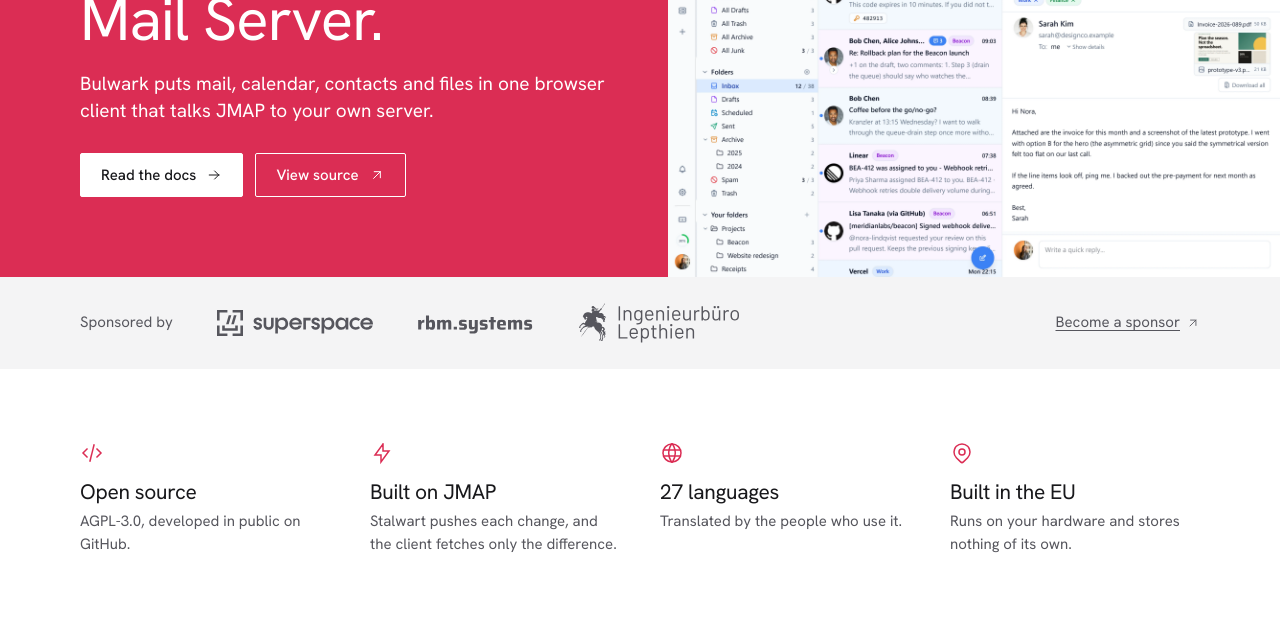
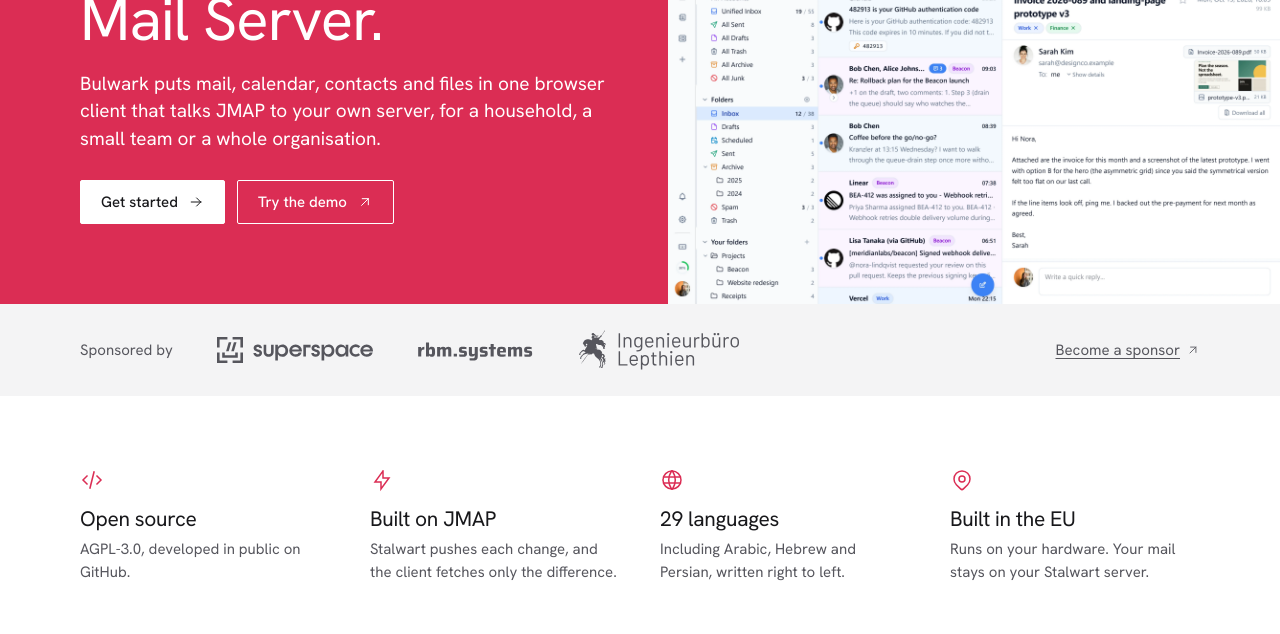
Before and after one commit to bulwarkmail/website, a Next.js app: page / in a window 1280 px wide. Shown: the part 315-949 px from the top of the page. Built offline with nearby package versions, Linux system fonts and the light colour scheme; no server answers.

Commit message:
feat: open the homepage hero to every kind of reader and fix the fact row

```diff
--- a/src/app/page.tsx
+++ b/src/app/page.tsx
@@ -25,21 +25,24 @@ const GITHUB_API = "https://api.github.com/repos/bulwarkmail/webmail";
 
 // Fallbacks for when the live lookups below fail. Refresh them with each
 // release: `ls locales | wc -l` in the webmail checkout.
-const FALLBACK = { instances: 5587, langs: 27 };
+const FALLBACK = { instances: 6457, langs: 29, version: "1.19.1" };
 
+// The latest published release, not main's VERSION file, so the JSON-LD
+// never names a version that hasn't shipped.
 async function fetchLatestVersion(): Promise<string> {
   try {
-    const res = await fetch(
-      "https://raw.githubusercontent.com/bulwarkmail/webmail/refs/heads/main/VERSION",
-      { next: { revalidate: 3600 } }
-    );
+    const res = await fetch(`${GITHUB_API}/releases/latest`, {
+      headers: { Accept: "application/vnd.github+json" },
+      next: { revalidate: 3600 },
+    });
     if (res.ok) {
-      return (await res.text()).trim();
+      const data = (await res.json()) as { tag_name?: string };
+      if (typeof data.tag_name === "string") return data.tag_name.replace(/^v/, "");
     }
   } catch {
     // fall through
   }
-  return "1.10.0";
+  return FALLBACK.version;
 }
 
 // Counts entries under /locales on the default branch. Each entry represents
@@ -96,20 +99,21 @@ function HeroSection() {
           <div className="bw-hero-text">
             <h1 className="bw-h1">Webmail for Stalwart Mail Server.</h1>
             <p className="bw-lead">
-              Bulwark puts mail, calendar, contacts and files in one browser client that talks JMAP to your own server.
+              Bulwark puts mail, calendar, contacts and files in one browser client that talks JMAP to your own server,
+              for a household, a small team or a whole organisation.
             </p>
             <div className="bw-btns">
-              <Link href="/docs" className="bw-btn">
-                Read the docs <ArrowRight size={16} {...ICON} />
+              <Link href="/#install" className="bw-btn">
+                Get started <ArrowRight size={16} {...ICON} />
               </Link>
-              <a href={GITHUB} target="_blank" rel="noopener noreferrer" className="bw-btn bw-btn-ghost">
-                View source <ArrowUpRight size={16} {...ICON} />
+              <a href="https://demo.bulwarkmail.org" target="_blank" rel="noopener noreferrer" className="bw-btn bw-btn-ghost">
+                Try the demo <ArrowUpRight size={16} {...ICON} />
               </a>
             </div>
           </div>
           <Shot
             name="inbox"
-            alt="The Bulwark inbox with a message open in the reading pane"
+            alt="The Bulwark inbox with a conversation open in the reading pane"
             className="bw-hero-shot"
             sizes="(max-width: 900px) 120vw, 60vw"
             window
@@ -184,8 +188,8 @@ function FactsSection({ langs }: { langs: number }) {
   const facts = [
     { icon: Code2, title: "Open source", text: "AGPL-3.0, developed in public on GitHub." },
     { icon: Zap, title: "Built on JMAP", text: "Stalwart pushes each change, and the client fetches only the difference." },
-    { icon: Globe, title: `${langs} languages`, text: "Translated by the people who use it." },
-    { icon: MapPin, title: "Built in the EU", text: "Runs on your hardware and stores nothing of its own." },
+    { icon: Globe, title: `${langs} languages`, text: "Including Arabic, Hebrew and Persian, written right to left." },
+    { icon: MapPin, title: "Built in the EU", text: "Runs on your hardware. Your mail stays on your Stalwart server." },
   ];
   return (
     <section className="bw-sec-tight">
```
